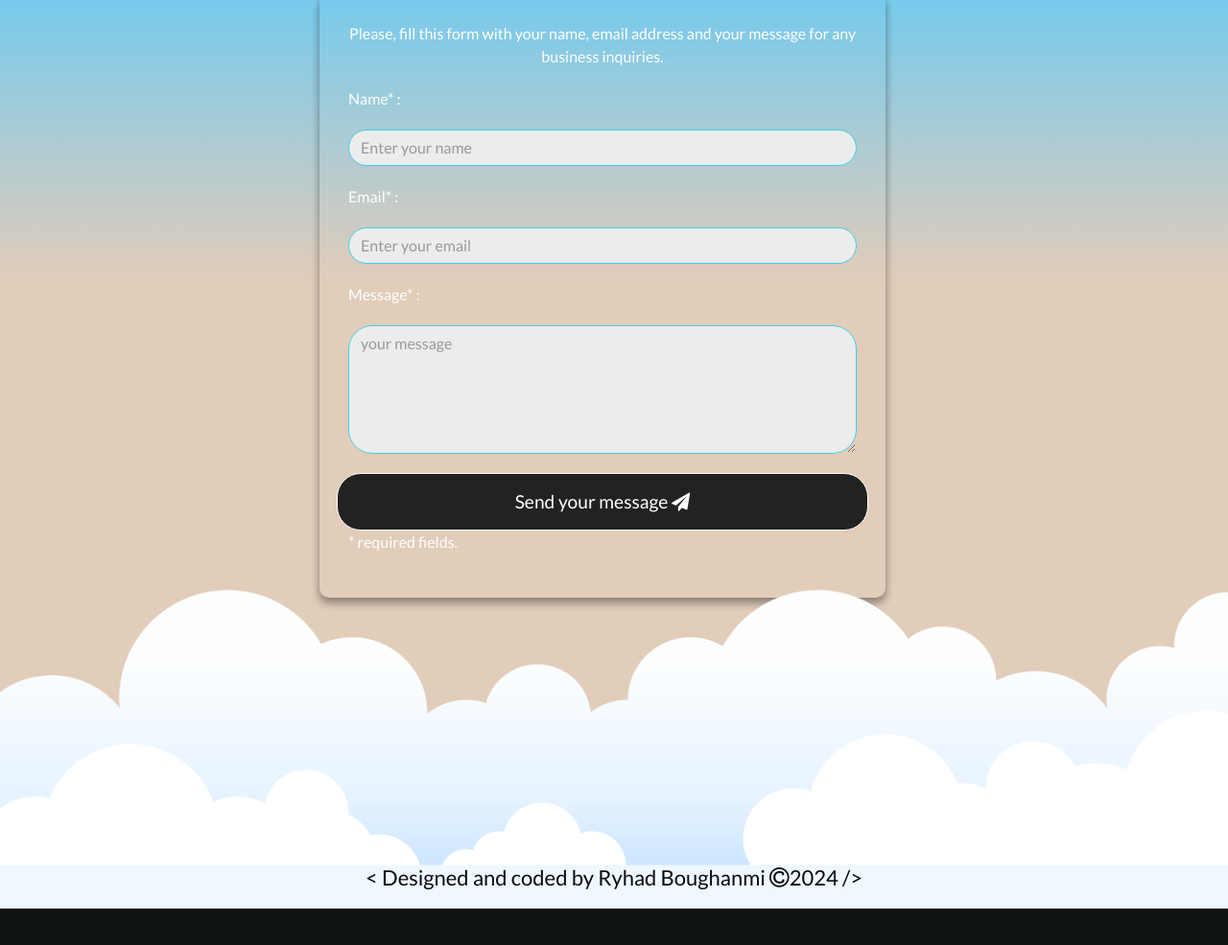
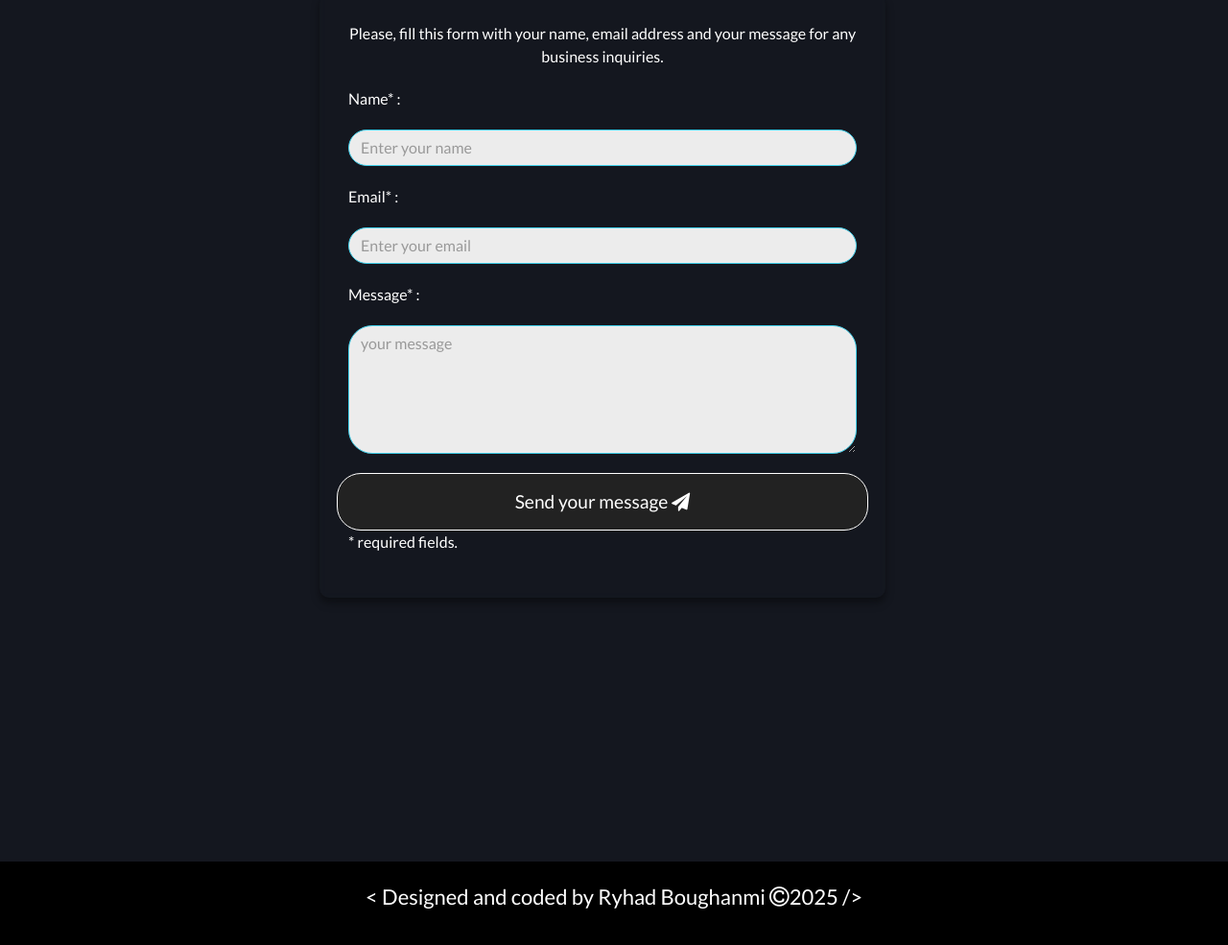
Before and after one commit to RyderBlack/portfolio, a plain HTML site: page index.html in a window 1280 px wide. Shown: the part 3627-4612 px from the top of the page at 96% size. Before the commit the page ends 4574 px from the top, so only its background shows below. Drawn offline with nearby package versions, Linux system fonts and the light colour scheme; a web font is replaced by a local one.

Commit message:
style: change footer style
remove footer image and padding added

```diff
--- a/css/mainstyle.css
+++ b/css/mainstyle.css
@@ -775,8 +775,6 @@ background: linear-gradient(180deg, rgba(16,19,20,1) 55%, rgba(9,9,121,1) 88%, r
     min-height: 100vh;
     padding: 50px;
     background-color: #14171f;
-    background: rgb(255,255,255);
-    background: linear-gradient(0deg, rgb(226, 204, 186) 55%, rgba(94,202,248,1) 88%, rgba(0,101,255,1) 100%);
     color: white;
     font-size: 16px;
     padding-bottom: 250px
@@ -823,7 +821,6 @@ background: linear-gradient(180deg, rgba(16,19,20,1) 55%, rgba(9,9,121,1) 88%, r
 }
 
 
-
 ::placeholder {
     color: #999999 !important;
     opacity: 1;
@@ -847,28 +844,10 @@ background: linear-gradient(180deg, rgba(16,19,20,1) 55%, rgba(9,9,121,1) 88%, r
 
 /* === FOOTER === */
 
-.footer-container {
-    position: relative;
-  }
-
-
-
-  footer {
+footer {
     text-align: center;
     padding: 20px;
     font-size: 22px;
-    background-color: aliceblue;
-    color: #090A0F;
-    padding: 0;
-    position: relative;
-  }
-
-  footer > img {
-    margin-top: 250px!important;
-    width: 100%!important;
-    position: absolute!important;
-    bottom: 90%;
-    left: 0;
-    z-index: 1;
-
-  }
+    background-color: #000;
+    color: #fff;
+}
--- a/index.html
+++ b/index.html
@@ -535,9 +535,8 @@
         <!-- FOOTER -->
          <div class="footer-container">
              <footer class="row">
-                 <img src="./images/cloud_footer.png" alt="clouds">
                  <p>&lt; Designed and coded by Ryhad Boughanmi
-                     <i class="fa fa-copyright" style="font-size:24px"></i>2024 /&gt;</p>
+                     <i class="fa fa-copyright" style="font-size:24px"></i>2025 /&gt;</p>
              </footer>
          </div>
 
```
